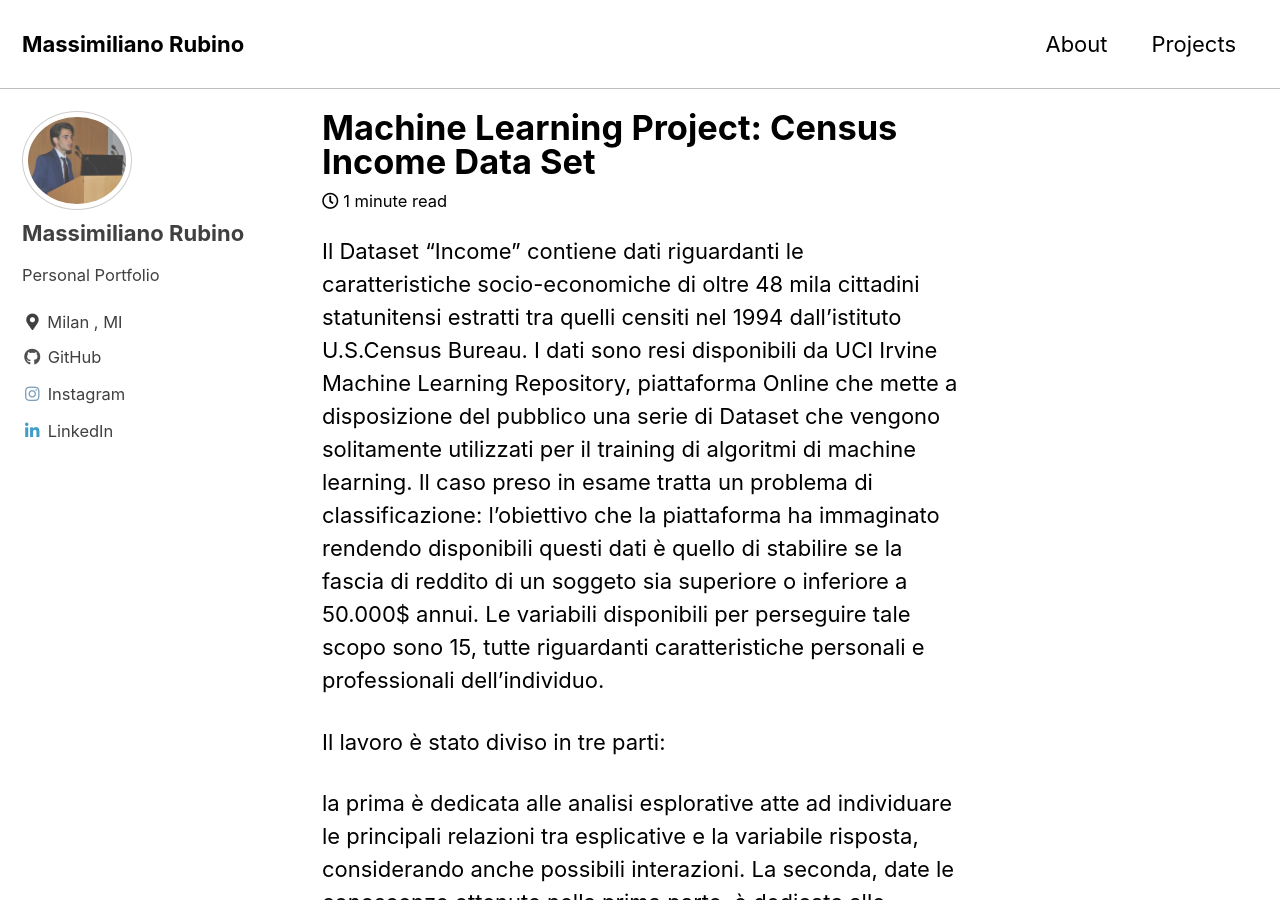
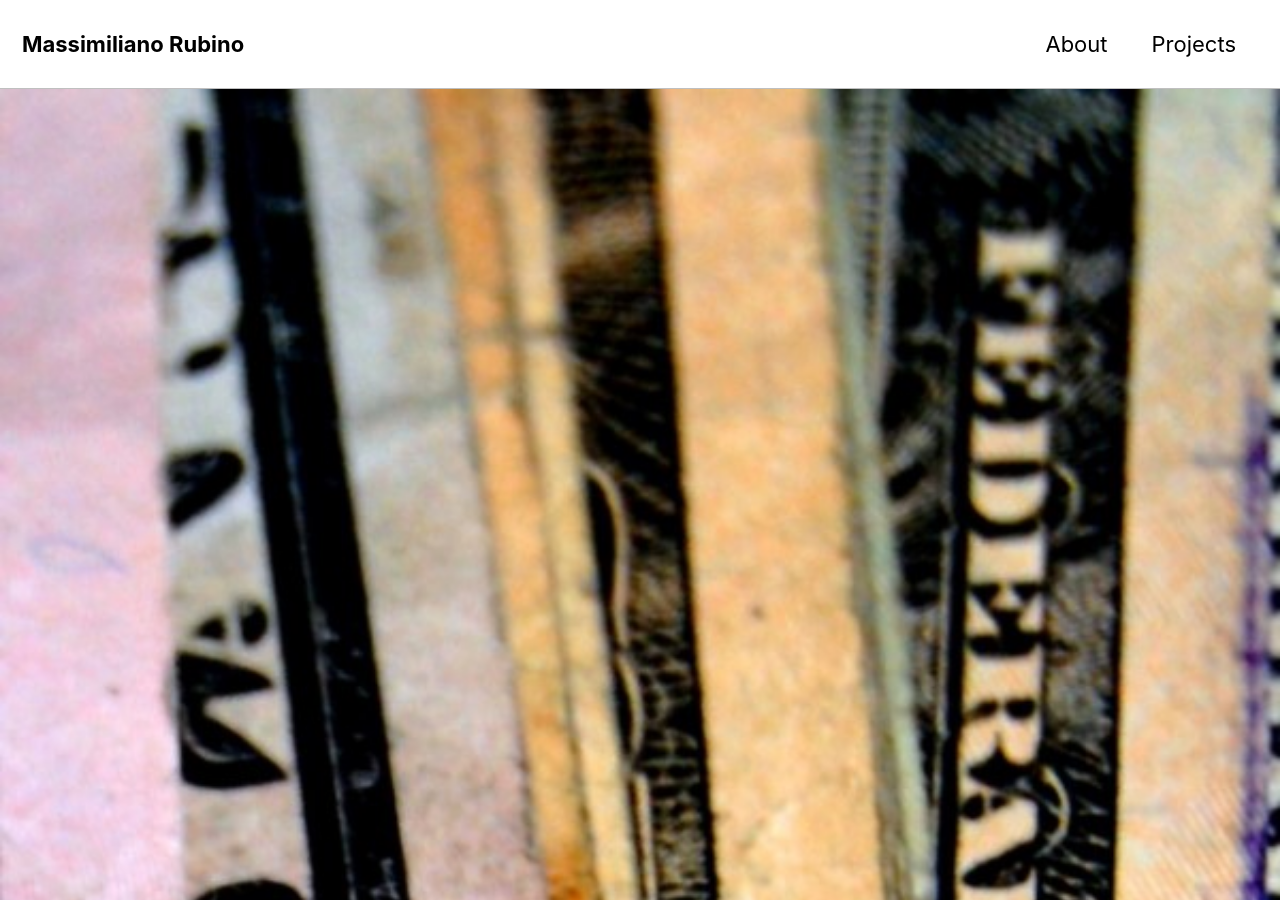
Before and after one commit to Max-Rubino/Max-rubino.github.io, a Jekyll site: the page built from _posts/2020-11-10-Income.md, in a window 1280 px wide and 900 px high. Built offline with Jekyll 4.4.1, drawn with Linux system fonts in a browser that asks for light colours; cached includes are drawn as plain includes.

Commit message:
Update 2020-11-10-Income.md

```diff
--- a/_posts/2020-11-10-Income.md
+++ b/_posts/2020-11-10-Income.md
@@ -3,7 +3,7 @@ title: "Machine Learning Project: Census Income Data Set"
 date: 2020-11-10
 tags: [machine learning, Neural Network, Decision Tree, Generalized Linear Model]
 header:
-  image:"/images/income/income.JPG"
+  image: "/images/income/income.jpg"
 excerpt: "Machine Learning, Decision Tree, Neural Network, GLM"
 ---
 
```
